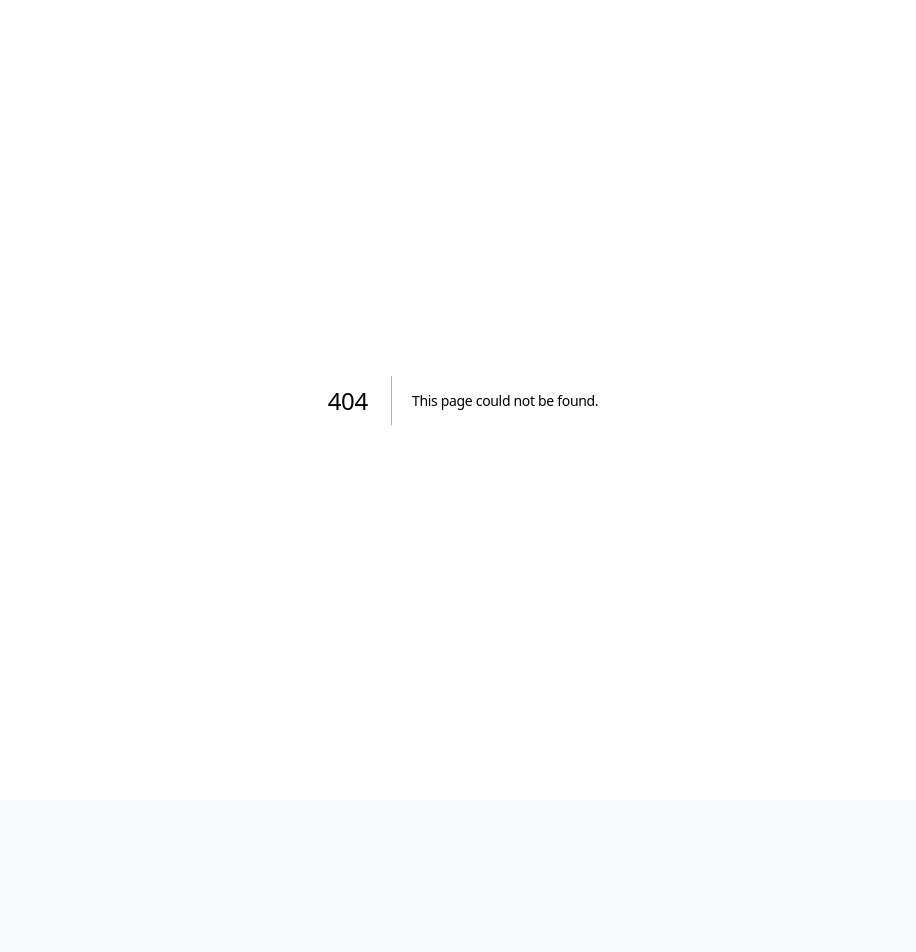
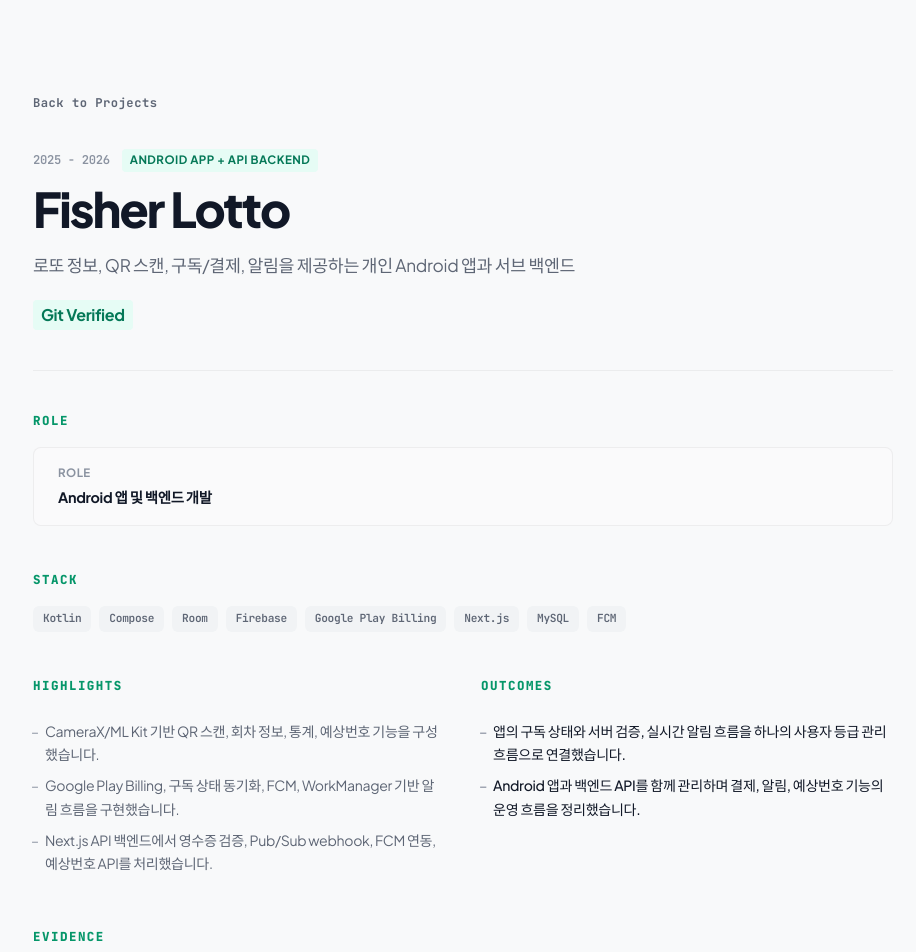
Before and after one commit to E1jeong/portfolio, a Next.js app: page /projects/fisherlotto in a window 1280 px wide. Before the commit this address had no page. Shown: the top 952 px of the page, without its empty margins (177-1093 px from the left). Before the commit the page ends 800 px from the top, so only its background shows below. Built offline with nearby package versions, Linux system fonts and the light colour scheme.

Commit message:
feat: Add project detail pages

```diff
--- a/app/globals.css
+++ b/app/globals.css
@@ -315,6 +315,7 @@
 .project-meta-top {
   display: flex;
   align-items: center;
+  flex-wrap: wrap;
   gap: 12px;
   margin-bottom: 10px;
 }
@@ -481,6 +482,116 @@
 
 .evidence-details {
   font-style: normal;
+}
+
+.project-detail-link {
+  margin-left: auto;
+  font-size: 0.75rem;
+  font-weight: 800;
+  color: var(--accent);
+  border-bottom: 1px solid transparent;
+  transition: border-color 0.2s ease, color 0.2s ease;
+}
+
+.project-detail-link:hover {
+  color: var(--accent-strong);
+  border-color: var(--accent-strong);
+}
+
+.detail-page {
+  min-height: 100vh;
+  padding: 88px 24px 112px;
+}
+
+.detail-container {
+  max-width: 860px;
+  margin: 0 auto;
+}
+
+.detail-back-link {
+  display: inline-flex;
+  margin-bottom: 36px;
+  font-family: var(--font-mono);
+  font-size: 0.76rem;
+  font-weight: 700;
+  color: var(--text-muted);
+  letter-spacing: 0.04em;
+  transition: color 0.2s ease;
+}
+
+.detail-back-link:hover {
+  color: var(--accent);
+}
+
+.detail-hero {
+  padding-bottom: 40px;
+  margin-bottom: 40px;
+  border-bottom: 1px solid var(--line);
+}
+
+.detail-title {
+  max-width: 760px;
+  margin: 12px 0 16px;
+  font-size: 3rem;
+  font-weight: 800;
+  line-height: 1.06;
+  color: var(--text);
+  letter-spacing: -0.04em;
+}
+
+.detail-summary {
+  max-width: 760px;
+  margin-bottom: 20px;
+  font-size: 1.08rem;
+  line-height: 1.7;
+  color: var(--text-muted);
+}
+
+.detail-confidence {
+  display: inline-flex;
+}
+
+.detail-section {
+  margin-bottom: 44px;
+}
+
+.detail-section-title {
+  margin-bottom: 16px;
+  font-family: var(--font-mono);
+  font-size: 0.78rem;
+  font-weight: 800;
+  color: var(--accent);
+  letter-spacing: 0.12em;
+  text-transform: uppercase;
+}
+
+.detail-meta-grid,
+.detail-tech-tags {
+  margin-bottom: 0;
+}
+
+.detail-two-column {
+  display: grid;
+  grid-template-columns: repeat(2, minmax(0, 1fr));
+  gap: 36px;
+}
+
+.detail-evidence-list {
+  list-style: none;
+  display: flex;
+  flex-direction: column;
+  gap: 10px;
+}
+
+.detail-evidence-list li {
+  padding: 14px 16px;
+  border: 1px solid var(--line);
+  border-radius: 8px;
+  background: var(--surface);
+  font-size: 0.88rem;
+  font-weight: 600;
+  color: var(--text-muted);
+  overflow-wrap: anywhere;
 }
 
 /* Typography-First dynamic style for Skills section */
@@ -722,4 +833,26 @@
     align-items: flex-start;
     gap: 4px;
   }
+
+  .project-card-footer {
+    align-items: flex-start;
+    flex-direction: column;
+  }
+
+  .project-detail-link {
+    margin-left: 0;
+  }
+
+  .detail-page {
+    padding: 48px 20px 80px;
+  }
+
+  .detail-title {
+    font-size: 2.1rem;
+  }
+
+  .detail-two-column {
+    grid-template-columns: 1fr;
+    gap: 28px;
+  }
 }
--- a/app/page.tsx
+++ b/app/page.tsx
@@ -1,3 +1,4 @@
+import Link from "next/link";
 import { experiences, profile, projects, skillGroups } from "../data/portfolio";
 
 const confidenceLabels = {
@@ -157,6 +158,13 @@
                       ({project.evidence.join(" · ")})
                     </span>
                   )}
+                  <Link
+                    href={`/projects/${project.id}`}
+                    className="project-detail-link"
+                    aria-label={`${project.name} detail 보기`}
+                  >
+                    View Detail
+                  </Link>
                 </footer>
               </article>
             ))}
--- /dev/null
+++ b/app/projects/[id]/page.tsx
@@ -0,0 +1,136 @@
+import type { Metadata } from "next";
+import Link from "next/link";
+import { notFound } from "next/navigation";
+import { projects } from "../../../data/portfolio";
+
+type ProjectDetailPageProps = {
+  params: Promise<{
+    id: string;
+  }>;
+};
+
+const confidenceLabels = {
+  git: "Git Verified",
+  "code-and-notion": "Code & Notion Based",
+  limited: "Limited Analysis"
+} as const;
+
+function findProject(id: string) {
+  return projects.find((project) => project.id === id);
+}
+
+export function generateStaticParams() {
+  return projects.map((project) => ({
+    id: project.id
+  }));
+}
+
+export async function generateMetadata({
+  params
+}: ProjectDetailPageProps): Promise<Metadata> {
+  const { id } = await params;
+  const project = findProject(id);
+
+  if (!project) {
+    return {
+      title: "Project Not Found"
+    };
+  }
+
+  return {
+    title: `${project.name} | Project Detail`,
+    description: project.summary,
+    openGraph: {
+      title: `${project.name} | Project Detail`,
+      description: project.summary,
+      type: "article"
+    }
+  };
+}
+
+export default async function ProjectDetailPage({ params }: ProjectDetailPageProps) {
+  const { id } = await params;
+  const project = findProject(id);
+
+  if (!project) {
+    notFound();
+  }
+
+  return (
+    <main className="detail-page">
+      <div className="detail-container">
+        <Link href="/#projects" className="detail-back-link">
+          Back to Projects
+        </Link>
+
+        <header className="detail-hero">
+          <div className="project-meta-top">
+            <span className="project-period">{project.period}</span>
+            <span className="project-type-tag">{project.type}</span>
+          </div>
+          <h1 className="detail-title">{project.name}</h1>
+          <p className="detail-summary">{project.summary}</p>
+          <span className="evidence-badge detail-confidence">
+            {confidenceLabels[project.confidence]}
+          </span>
+        </header>
+
+        <section className="detail-section" aria-labelledby="role-heading">
+          <h2 id="role-heading" className="detail-section-title">Role</h2>
+          <div className="project-meta-grid detail-meta-grid">
+            <div className="meta-col">
+              <span className="meta-label">Role</span>
+              <span className="meta-value">{project.role}</span>
+            </div>
+            {project.contribution ? (
+              <div className="meta-col">
+                <span className="meta-label">Contribution</span>
+                <span className="meta-value">{project.contribution}</span>
+              </div>
+            ) : null}
+          </div>
+        </section>
+
+        <section className="detail-section" aria-labelledby="stack-heading">
+          <h2 id="stack-heading" className="detail-section-title">Stack</h2>
+          <div className="project-tech-tags detail-tech-tags">
+            {project.stack.map((tech) => (
+              <span key={tech} className="tech-tag">
+                {tech}
+              </span>
+            ))}
+          </div>
+        </section>
+
+        <section className="detail-section detail-two-column">
+          <div className="details-block">
+            <h2 className="detail-section-title">Highlights</h2>
+            <ul className="details-list">
+              {project.highlights.map((highlight, idx) => (
+                <li key={idx}>{highlight}</li>
+              ))}
+            </ul>
+          </div>
+
+          <div className="details-block">
+            <h2 className="detail-section-title">Outcomes</h2>
+            <ul className="details-list text-highlight">
+              {project.outcomes.map((outcome, idx) => (
+                <li key={idx}>{outcome}</li>
+              ))}
+            </ul>
+          </div>
+        </section>
+
+        <section className="detail-section" aria-labelledby="evidence-heading">
+          <h2 id="evidence-heading" className="detail-section-title">Evidence</h2>
+          <ul className="detail-evidence-list">
+            {project.evidence.map((item, idx) => (
+              <li key={idx}>{item}</li>
+            ))}
+          </ul>
+        </section>
+      </div>
+    </main>
+  );
+}
```
